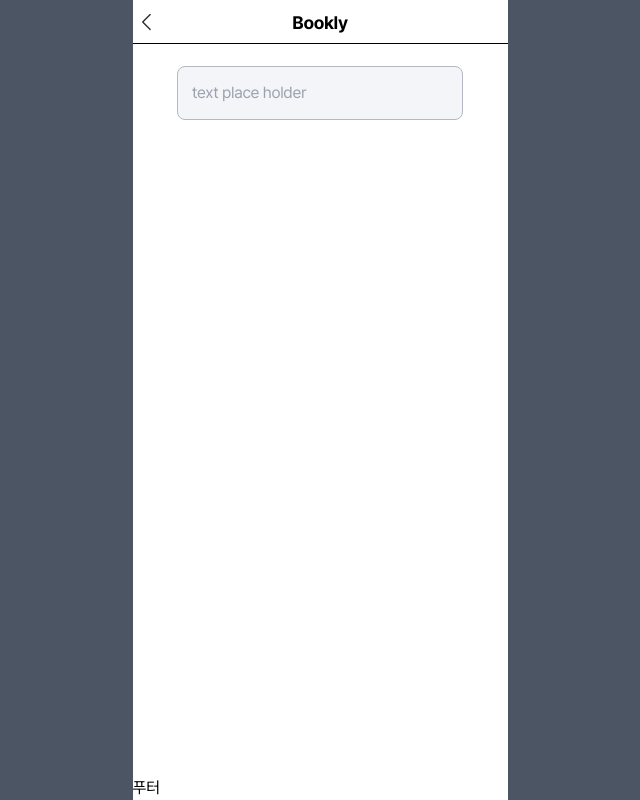
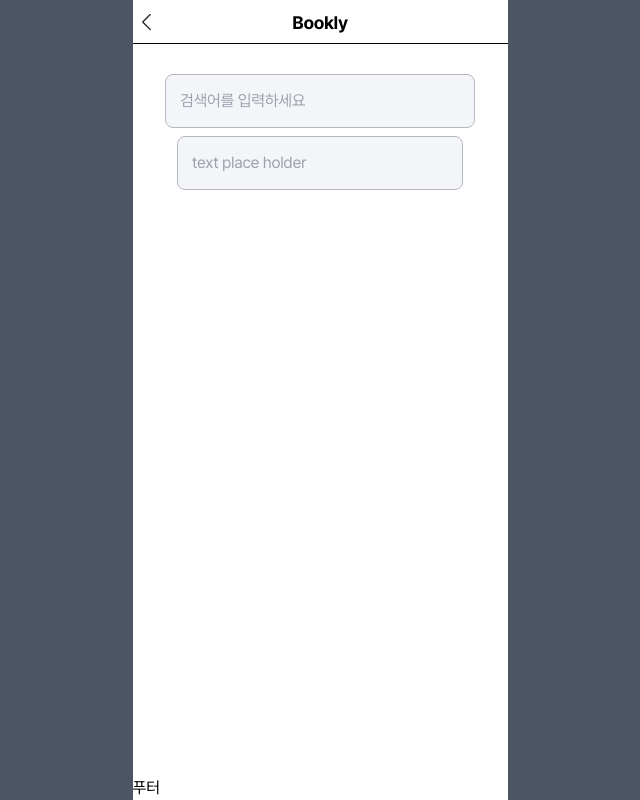
Before and after one commit to muzi55/bookly, a Next.js app: page /test in a window 1280 px wide. Shown: the whole page, without its empty margins (320-960 px from the left). Built offline with nearby package versions, Linux system fonts and the light colour scheme.

Commit message:
doc/ searchBar 컴포넌트 추가

```diff
--- a/src/app/components/search/SearchBar.tsx
+++ b/src/app/components/search/SearchBar.tsx
@@ -1,3 +1,4 @@
+"use client";
 import React, { useState } from "react";
 
 import TextField from "./textfield/TextField";
--- a/src/app/layout.tsx
+++ b/src/app/layout.tsx
@@ -4,6 +4,7 @@ import type { Metadata } from "next";
 import localFont from "next/font/local";
 
 import Header from "./components/header/Header";
+import SearchBar from "./components/search/SearchBar";
 
 const pretendard = localFont({
 	src: "./fonts/PretendardVariable.woff2",
@@ -32,7 +33,12 @@ export default function RootLayout({
 			>
 				<Header />
 
-				<main className="flex-1 w-[310px] py-3.5 m-auto">{children}</main>
+				<main className="flex-1 w-[310px] py-3.5 m-auto">
+					<div className="mt-4">
+						<SearchBar />
+					</div>
+					{children}
+				</main>
 				<footer>푸터</footer>
 			</body>
 		</html>
```
